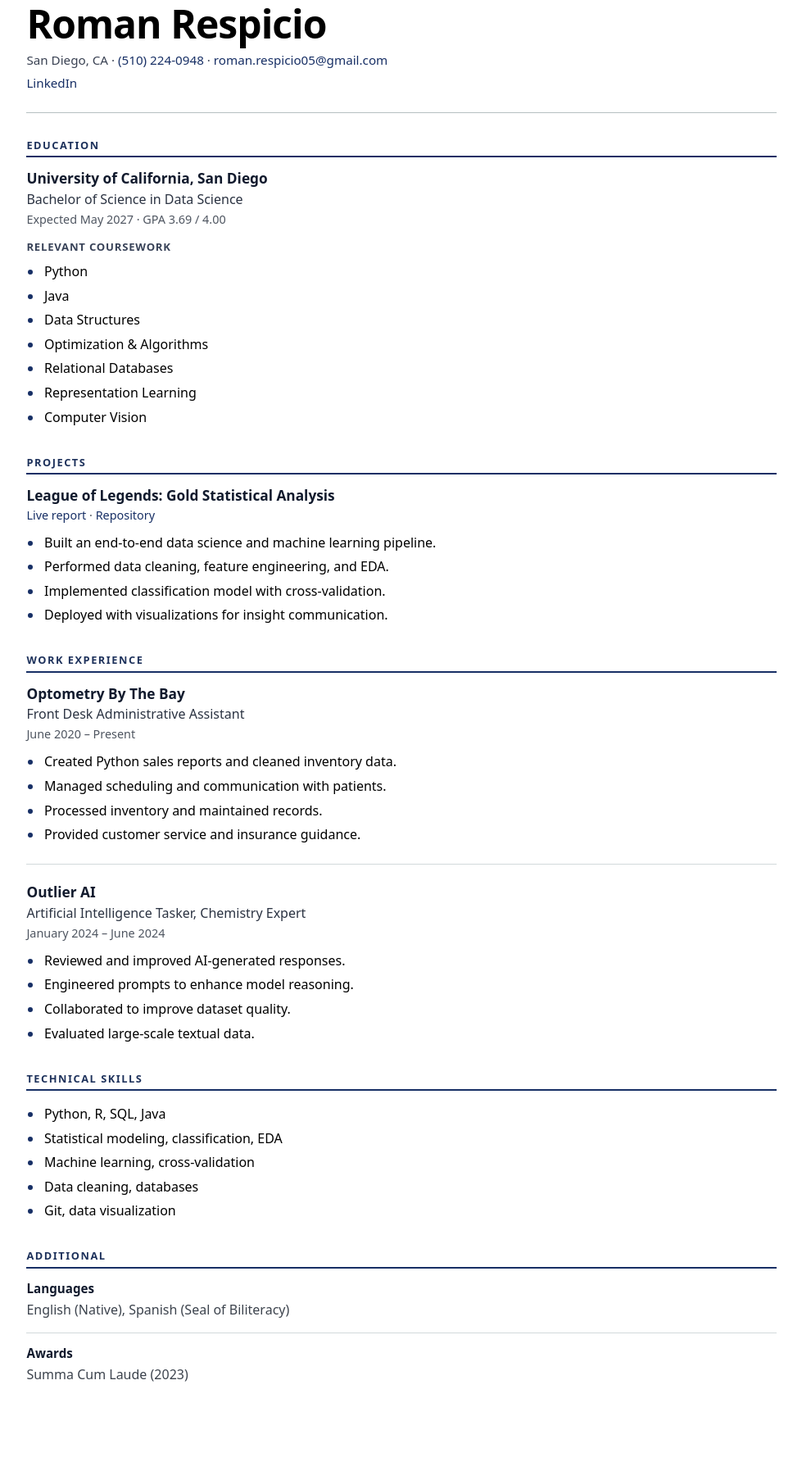
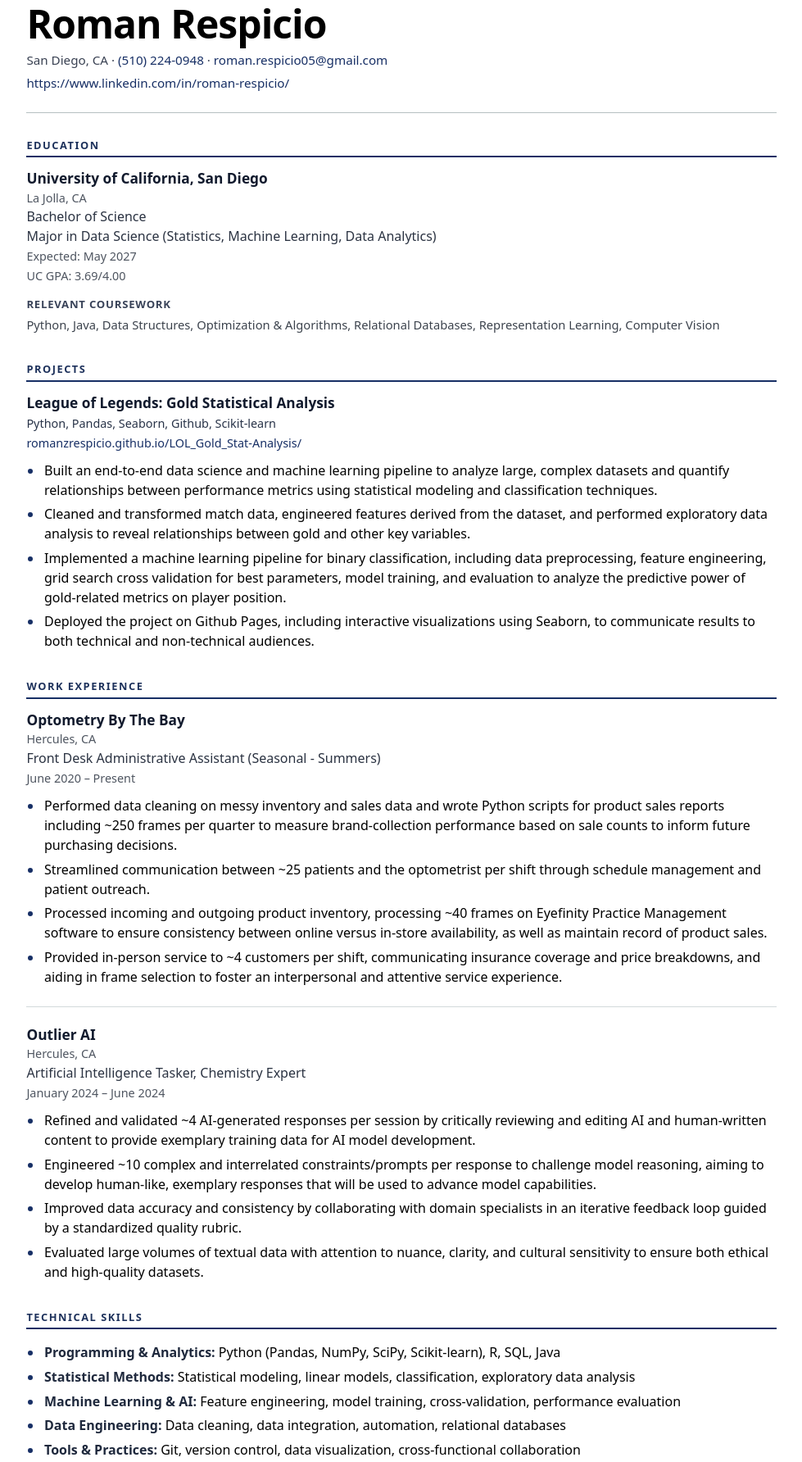
Before and after one commit to romanzrespicio/portfolio, a plain HTML site: page resume/index.html in a window 1280 px wide. Shown: the part 170-1954 px from the top of the page at 82% size, without its empty margins (150-1129 px from the left). Drawn offline with Linux system fonts and the light colour scheme.

Commit message:
lab 2 finished

```diff
--- a/resume/index.html
+++ b/resume/index.html
@@ -22,7 +22,7 @@
         <header class="resume-header">
             <h1>Roman Respicio</h1>
             <p class="resume-contact">San Diego, CA · <a href="tel:+15102240948">(510) 224-0948</a> · <a href="mailto:roman.respicio05@gmail.com">roman.respicio05@gmail.com</a></p>
-            <p class="resume-links"><a href="https://linkedin.com/in/roman-respicio" target="_blank" rel="noopener noreferrer">LinkedIn</a></p>
+            <p class="resume-links"><a href="https://www.linkedin.com/in/roman-respicio/" target="_blank" rel="noopener noreferrer">https://www.linkedin.com/in/roman-respicio/</a></p>
         </header>
 
         <section class="resume-section">
@@ -30,19 +30,14 @@
 
             <article class="resume-entry">
                 <h3>University of California, San Diego</h3>
-                <p class="resume-role">Bachelor of Science in Data Science</p>
-                <p class="resume-meta">Expected <time datetime="2027-05">May 2027</time> · GPA 3.69 / 4.00</p>
+                <p class="resume-meta">La Jolla, CA</p>
+                <p class="resume-role">Bachelor of Science</p>
+                <p class="resume-role">Major in Data Science (Statistics, Machine Learning, Data Analytics)</p>
+                <p class="resume-meta">Expected: <time datetime="2027-05">May 2027</time></p>
+                <p class="resume-meta">UC GPA: 3.69/4.00</p>
 
                 <h4>Relevant coursework</h4>
-                <ul>
-                    <li>Python</li>
-                    <li>Java</li>
-                    <li>Data Structures</li>
-                    <li>Optimization &amp; Algorithms</li>
-                    <li>Relational Databases</li>
-                    <li>Representation Learning</li>
-                    <li>Computer Vision</li>
-                </ul>
+                <p class="resume-coursework">Python, Java, Data Structures, Optimization &amp; Algorithms, Relational Databases, Representation Learning, Computer Vision</p>
             </article>
         </section>
 
@@ -51,13 +46,14 @@
 
             <article class="resume-entry">
                 <h3>League of Legends: Gold Statistical Analysis</h3>
-                <p class="resume-meta"><a href="https://romanzrespicio.github.io/LOL_Gold_Stat-Analysis/">Live report</a> · <a href="https://github.com/romanzrespicio/LOL_Gold_Stat-Analysis">Repository</a></p>
+                <p class="resume-skills-inline">Python, Pandas, Seaborn, Github, Scikit-learn</p>
+                <p class="resume-meta"><a href="https://romanzrespicio.github.io/LOL_Gold_Stat-Analysis/">romanzrespicio.github.io/LOL_Gold_Stat-Analysis/</a></p>
 
                 <ul>
-                    <li>Built an end-to-end data science and machine learning pipeline.</li>
-                    <li>Performed data cleaning, feature engineering, and EDA.</li>
-                    <li>Implemented classification model with cross-validation.</li>
-                    <li>Deployed with visualizations for insight communication.</li>
+                    <li>Built an end-to-end data science and machine learning pipeline to analyze large, complex datasets and quantify relationships between performance metrics using statistical modeling and classification techniques.</li>
+                    <li>Cleaned and transformed match data, engineered features derived from the dataset, and performed exploratory data analysis to reveal relationships between gold and other key variables.</li>
+                    <li>Implemented a machine learning pipeline for binary classification, including data preprocessing, feature engineering, grid search cross validation for best parameters, model training, and evaluation to analyze the predictive power of gold-related metrics on player position.</li>
+                    <li>Deployed the project on Github Pages, including interactive visualizations using Seaborn, to communicate results to both technical and non-technical audiences.</li>
                 </ul>
             </article>
         </section>
@@ -67,27 +63,29 @@
 
             <article class="resume-entry">
                 <h3>Optometry By The Bay</h3>
-                <p class="resume-role">Front Desk Administrative Assistant</p>
+                <p class="resume-meta">Hercules, CA</p>
+                <p class="resume-role">Front Desk Administrative Assistant (Seasonal - Summers)</p>
                 <p class="resume-meta"><time datetime="2020-06">June 2020</time> – Present</p>
 
                 <ul>
-                    <li>Created Python sales reports and cleaned inventory data.</li>
-                    <li>Managed scheduling and communication with patients.</li>
-                    <li>Processed inventory and maintained records.</li>
-                    <li>Provided customer service and insurance guidance.</li>
+                    <li>Performed data cleaning on messy inventory and sales data and wrote Python scripts for product sales reports including ~250 frames per quarter to measure brand-collection performance based on sale counts to inform future purchasing decisions.</li>
+                    <li>Streamlined communication between ~25 patients and the optometrist per shift through schedule management and patient outreach.</li>
+                    <li>Processed incoming and outgoing product inventory, processing ~40 frames on Eyefinity Practice Management software to ensure consistency between online versus in-store availability, as well as maintain record of product sales.</li>
+                    <li>Provided in-person service to ~4 customers per shift, communicating insurance coverage and price breakdowns, and aiding in frame selection to foster an interpersonal and attentive service experience.</li>
                 </ul>
             </article>
 
             <article class="resume-entry">
                 <h3>Outlier AI</h3>
+                <p class="resume-meta">Hercules, CA</p>
                 <p class="resume-role">Artificial Intelligence Tasker, Chemistry Expert</p>
                 <p class="resume-meta"><time datetime="2024-01">January 2024</time> – <time datetime="2024-06">June 2024</time></p>
 
                 <ul>
-                    <li>Reviewed and improved AI-generated responses.</li>
-                    <li>Engineered prompts to enhance model reasoning.</li>
-                    <li>Collaborated to improve dataset quality.</li>
-                    <li>Evaluated large-scale textual data.</li>
+                    <li>Refined and validated ~4 AI-generated responses per session by critically reviewing and editing AI and human-written content to provide exemplary training data for AI model development.</li>
+                    <li>Engineered ~10 complex and interrelated constraints/prompts per response to challenge model reasoning, aiming to develop human-like, exemplary responses that will be used to advance model capabilities.</li>
+                    <li>Improved data accuracy and consistency by collaborating with domain specialists in an iterative feedback loop guided by a standardized quality rubric.</li>
+                    <li>Evaluated large volumes of textual data with attention to nuance, clarity, and cultural sensitivity to ensure both ethical and high-quality datasets.</li>
                 </ul>
             </article>
         </section>
@@ -95,12 +93,12 @@
         <section class="resume-section">
             <h2>Technical skills</h2>
 
-            <ul class="resume-skills">
-                <li>Python, R, SQL, Java</li>
-                <li>Statistical modeling, classification, EDA</li>
-                <li>Machine learning, cross-validation</li>
-                <li>Data cleaning, databases</li>
-                <li>Git, data visualization</li>
+            <ul class="resume-skills resume-skills--detailed">
+                <li><strong>Programming &amp; Analytics:</strong> Python (Pandas, NumPy, SciPy, Scikit-learn), R, SQL, Java</li>
+                <li><strong>Statistical Methods:</strong> Statistical modeling, linear models, classification, exploratory data analysis</li>
+                <li><strong>Machine Learning &amp; AI:</strong> Feature engineering, model training, cross-validation, performance evaluation</li>
+                <li><strong>Data Engineering:</strong> Data cleaning, data integration, automation, relational databases</li>
+                <li><strong>Tools &amp; Practices:</strong> Git, version control, data visualization, cross-functional collaboration</li>
             </ul>
         </section>
 
@@ -109,7 +107,7 @@
 
             <article class="resume-entry resume-entry--compact">
                 <h3>Languages</h3>
-                <p>English (Native), Spanish (Seal of Biliteracy)</p>
+                <p>English (Native), Seal of Biliteracy in Spanish</p>
             </article>
 
             <article class="resume-entry resume-entry--compact">
--- a/style.css
+++ b/style.css
@@ -155,6 +155,10 @@ body.resume .resume-header a:hover {
   text-decoration: underline;
 }
 
+body.resume .resume-links a {
+  overflow-wrap: anywhere;
+}
+
 body.resume .resume-section {
   margin-top: 2.25rem;
 }
@@ -213,10 +217,30 @@ body.resume .resume-meta a {
   color: var(--color-accent);
   text-decoration: none;
   font-weight: 500;
+  overflow-wrap: anywhere;
 }
 
 body.resume .resume-meta a:hover {
   text-decoration: underline;
+}
+
+body.resume .resume-skills-inline {
+  margin: 0.35em 0 0;
+  font-size: 0.9rem;
+  font-weight: 500;
+  color: oklch(32% 0.04 264);
+}
+
+body.resume .resume-coursework {
+  margin: 0.5rem 0 0;
+  font-size: 0.92rem;
+  line-height: 1.45;
+  color: oklch(38% 0.02 260);
+}
+
+body.resume .resume-skills--detailed strong {
+  font-weight: 650;
+  color: oklch(28% 0.04 264);
 }
 
 body.resume .resume-entry h4 {
```
